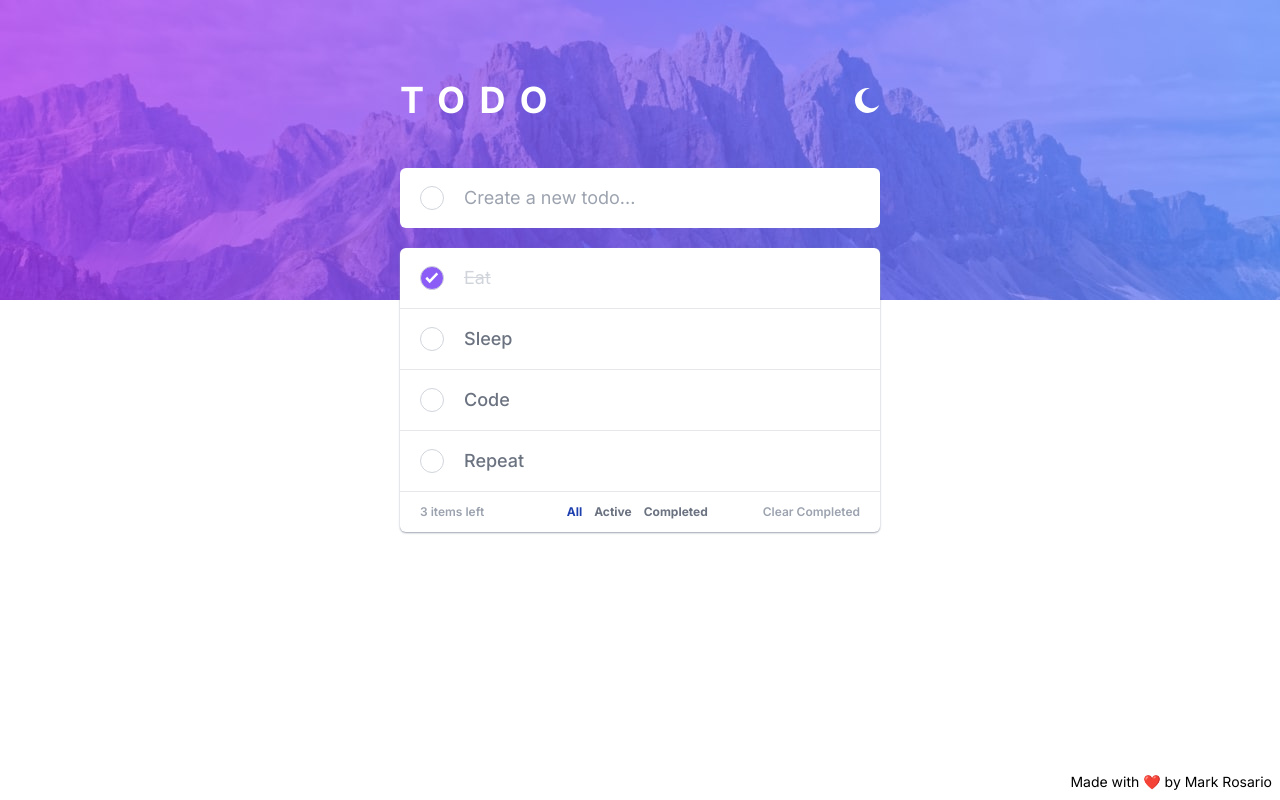
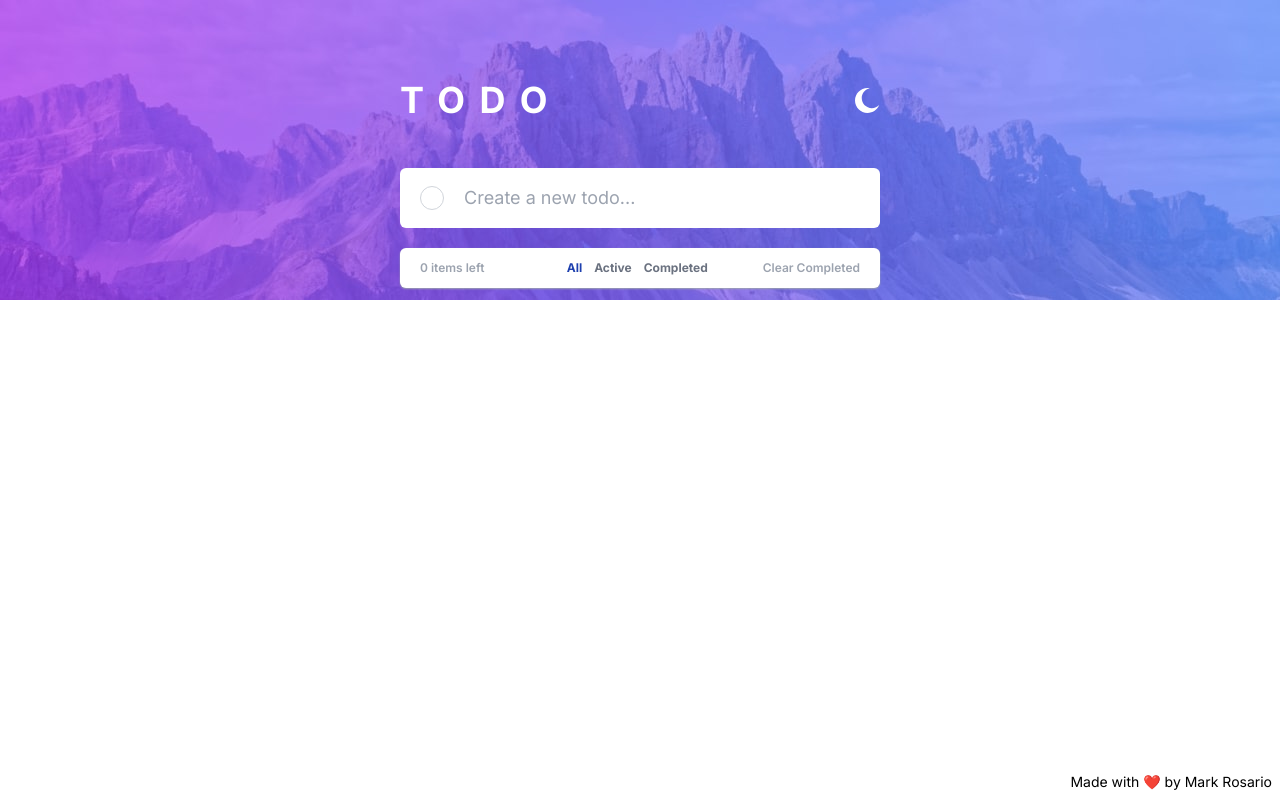
Before and after one commit to MrYious/TodoApp-NextJS, a Next.js app: page / in a window 1280 px wide. Built offline with nearby package versions, Linux system fonts and the light colour scheme.

Commit message:
implement localstorage to state

```diff
--- a/src/app/page.tsx
+++ b/src/app/page.tsx
@@ -8,32 +8,54 @@ import moon from "./_assets/icon-moon.svg";
 import sun from "./_assets/icon-sun.svg";
 import { v4 as uuidv4 } from 'uuid';
 
+let initialTask = () => {
+  interface Item {
+    id: string;
+    state: string;
+    text: string;
+  }
+  const data = localStorage.getItem('tasks');
+  if(data){
+    const parsedData = JSON.parse(data) as Item[];
+    return(parsedData)
+  } else {
+    return []
+  }
+};
+
 export default function Home() {
+
   const [theme, setTheme] = useState('light') //light-dark
   const [text, setText] = useState('')
   const [filter, setFilter] = useState('All') //All-Active-Completed
-  const [tasks, setTasks] = useState([
-    {
-      id: uuidv4(),
-      state: 'Completed',
-      text: 'Eat'
-    },
-    {
-      id: uuidv4(),
-      state: 'Active',
-      text: 'Sleep'
-    },
-    {
-      id: uuidv4(),
-      state: 'Active',
-      text: 'Code'
-    },
-    {
-      id: uuidv4(),
-      state: 'Active',
-      text: 'Repeat'
-    },
-  ])
+  const [tasks, setTasks] = useState(initialTask());
+  // ([
+  //   {
+  //     id: uuidv4(),
+  //     state: 'Completed',
+  //     text: 'Eat'
+  //   },
+  //   {
+  //     id: uuidv4(),
+  //     state: 'Active',
+  //     text: 'Sleep'
+  //   },
+  //   {
+  //     id: uuidv4(),
+  //     state: 'Active',
+  //     text: 'Code'
+  //   },
+  //   {
+  //     id: uuidv4(),
+  //     state: 'Active',
+  //     text: 'Repeat'
+  //   },
+  // ])
+
+  useEffect(() => {
+    console.log('THEN')
+    localStorage.setItem('tasks', JSON.stringify(tasks));
+  }, [tasks])
 
   const handleClearCompleted = () => {
     const updatedTasks = tasks.filter((task) => task.state === 'Active')
```
